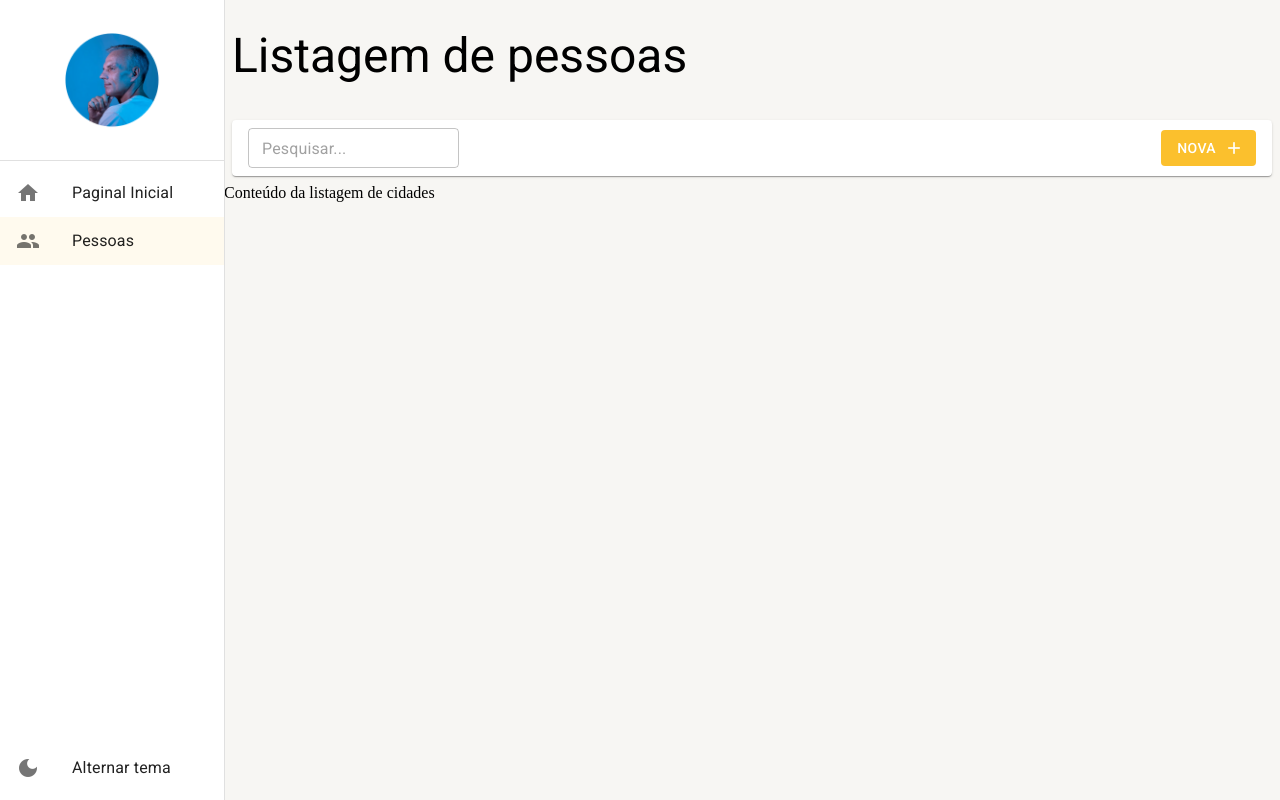
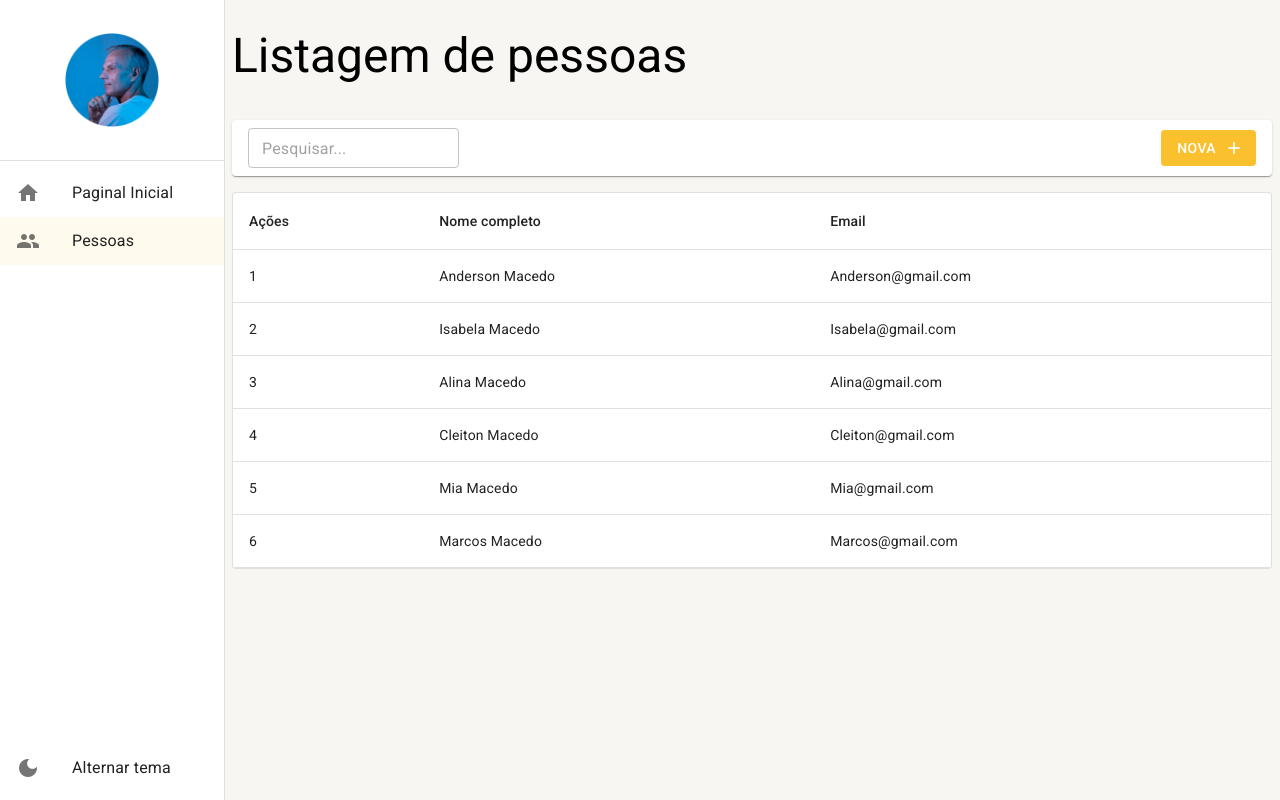
Before and after one commit to macedcrazy/curso-react-materialui-typescript, a React (Create React App) app: page /pessoas in a window 1280 px wide. Built offline with nearby package versions, Linux system fonts and the light colour scheme; data requests are answered from the project's data file.

Commit message:
feat: adicionado tabela para listagem de pessoas

```diff
--- a/mock/database.json
+++ b/mock/database.json
@@ -5,6 +5,36 @@
       "email":"Anderson@gmail.com",
       "cidadeId":1,
       "nomeCompleto": "Anderson Macedo"
+    },
+    {
+      "id":2,
+      "email":"Isabela@gmail.com",
+      "cidadeId":2,
+      "nomeCompleto": "Isabela Macedo"
+    },
+    {
+      "id":3,
+      "email":"Alina@gmail.com",
+      "cidadeId":1,
+      "nomeCompleto": "Alina Macedo"
+    },
+    {
+      "id":4,
+      "email":"Cleiton@gmail.com",
+      "cidadeId":1,
+      "nomeCompleto": "Cleiton Macedo"
+    },
+    {
+      "id":5,
+      "email":"Mia@gmail.com",
+      "cidadeId":1,
+      "nomeCompleto": "Mia Macedo"
+    },
+    {
+      "id":6,
+      "email":"Marcos@gmail.com",
+      "cidadeId":1,
+      "nomeCompleto": "Marcos Macedo"
     }
   ]
 }
--- a/src/pages/pessoas/ListagemDePessoas.tsx
+++ b/src/pages/pessoas/ListagemDePessoas.tsx
@@ -1,17 +1,23 @@
 import { useSearchParams } from "react-router-dom"
+import { useEffect, useMemo, useState } from "react";
+import { Paper, Table, TableBody, TableCell, TableContainer, TableHead, TableRow } from "@mui/material";
+
 import { FerramentasDaListagem } from "../../shared/components"
 import { LayoutBaseDePagina } from "../../shared/layouts"
-import { useEffect, useMemo } from "react";
-import { PessoasService } from "../../shared/services/api/pessoas/PessoasService";
+import { IListagemPessoa, PessoasService } from "../../shared/services/api/pessoas/PessoasService";
 import { useDebouce } from "../../shared/hooks";
+
 
 
 
 
 export const ListagemDePessoas: React.FC = () => {
   const [searchParams, setSearchParams] = useSearchParams();
-  const { debounce } = useDebouce(3000 , false);
+  const { debounce } = useDebouce();
 
+  const [rows, setRows] = useState<IListagemPessoa[]>([]);
+  const [totalCount, setTotalCount] = useState(0);
+  const [loading, setLoading] = useState<boolean>(true);
 
   const busca = useMemo(() => {
     return searchParams.get('busca') || '';
@@ -19,14 +25,20 @@
 
 
   useEffect(() => {
+    setLoading(true);
 
     debounce(() => {
-      PessoasService.getAll()
+      PessoasService.getAll(1, busca)
         .then((result) => {
+          setLoading(false);
+
           if (result instanceof Error) {
             alert(result.message);
           } else {
             console.log(result);
+
+            setTotalCount(result.totalCount);
+            setRows(result.data);
           }
         });
     });
@@ -45,9 +57,28 @@
         />
       }
     >
-      {/* Aqui você pode adicionar o conteúdo da página */}
-      Conteúdo da listagem de cidades
+      <TableContainer component={Paper} variant="outlined" sx={{ m: 1, width: 'auto'}}>
+        <Table>
+          <TableHead>
+            <TableRow>
+              <TableCell>Ações</TableCell>
+              <TableCell>Nome completo </TableCell>
+              <TableCell>Email</TableCell>
+            </TableRow>
+          </TableHead>
+          <TableBody>
 
+            {rows.map(row => (
+              <TableRow key={row.id}>
+                <TableCell>{row.id}</TableCell>
+                <TableCell>{row.nomeCompleto}</TableCell>
+                <TableCell>{row.email}</TableCell>
+              </TableRow>
+            ))}
+
+          </TableBody>
+        </Table>
+      </TableContainer>
     </LayoutBaseDePagina>
   )
 }
--- a/src/shared/services/api/pessoas/PessoasService.ts
+++ b/src/shared/services/api/pessoas/PessoasService.ts
@@ -2,14 +2,14 @@
 import { Environment } from "../../../environment";
 
 // Tipagem de pessoas
-interface IListagemPessoa {
+export interface IListagemPessoa {
   id: number;
   email: string;
   cidadeId: number;
   nomeCompleto: string;
 }
 
-interface IDetalhePessoa {
+export interface IDetalhePessoa {
   id: number;
   email: string;
   cidadeId: number;
```
